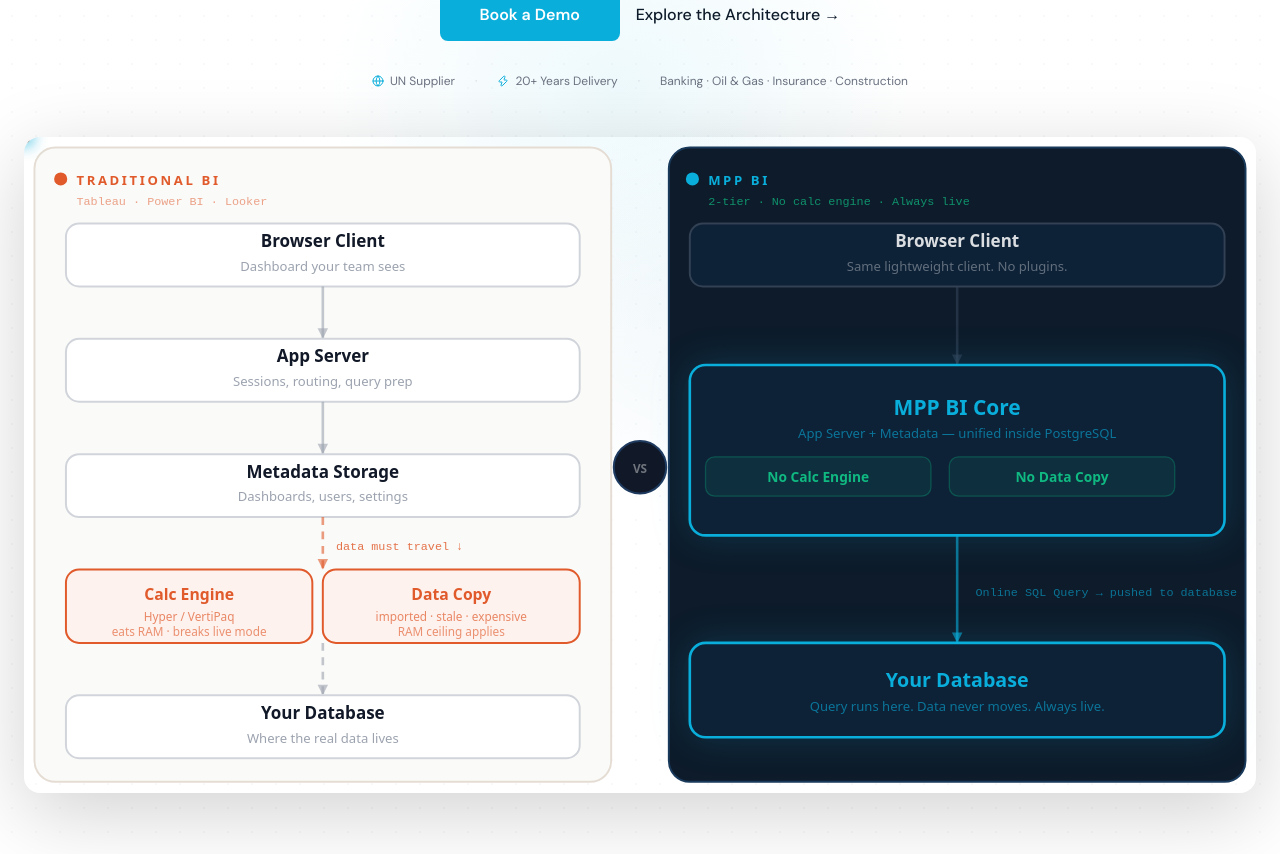
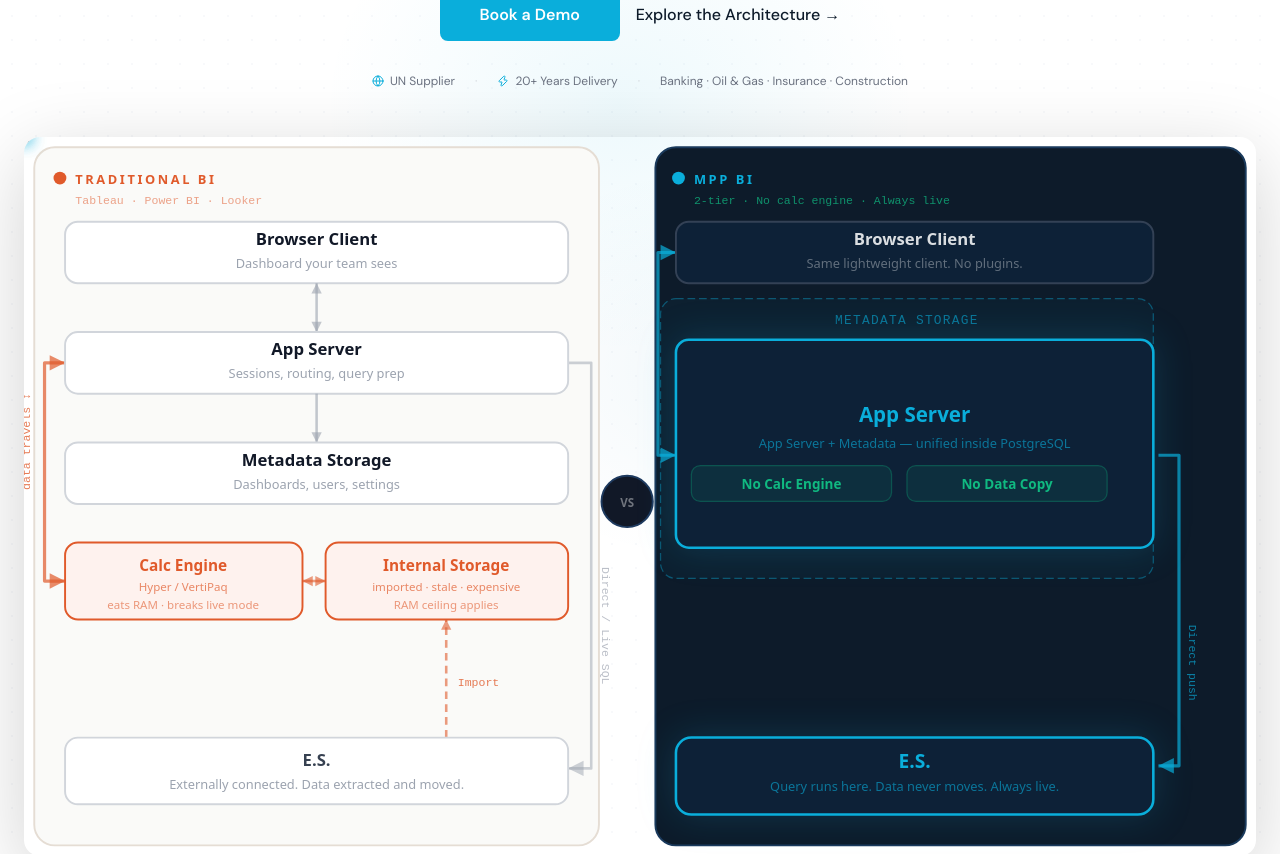
Before and after one commit to gmargaryan-hub/mpp-website-experiments, a Next.js app: page / in a window 1280 px wide. Shown: the part 500-1354 px from the top of the page. Built offline with nearby package versions, Linux system fonts and the light colour scheme.

Commit message:
actual version 3

```diff
--- a/src/components/HeroSection.tsx
+++ b/src/components/HeroSection.tsx
@@ -5,100 +5,28 @@ import Link from 'next/link'
 import { Globe, Zap } from 'lucide-react'
 import { openDemoModal } from '@/components/openDemoModal'
 
-// ─── Each path string must exactly match the visible SVG line geometry ────────
+// ─── Animated dot paths ───────────────────────────────────────────────────────
+// Legacy: Browser ↔ App Server
+const L_C1 = 'M 228 114 L 228 152'
+// Legacy: App Server → Metadata
+const L_C2 = 'M 228 200 L 228 238'
+// Legacy: E.S. → Internal Storage (Import, upward)
+const L_C3 = 'M 329 468 L 329 376'
 
-// Connector segment paths — each dot travels only its own connector gap
-// Left panel (legacy): 4 connector gaps between 5 boxes
-const L_C1 = 'M 228 114 L 228 154'   // Browser → AppServer
-const L_C2 = 'M 228 202 L 228 242'   // AppServer → MetaStorage
-const L_C3 = 'M 228 290 L 228 330'   // MetaStorage → CalcEngine
-const L_C4 = 'M 228 386 L 228 426'   // CalcEngine → Database
-
-// Right panel (MPP): 2 connector gaps between 3 blocks
-const R_C1 = 'M 712 114 L 712 174'   // Browser → Core (60px gap)
-const R_C2 = 'M 712 304 L 712 386'   // Core → Database (82px gap)
-
-function Connector({
-  x1, y1, x2, y2,
-  color = '#CBD5E1',
-  dashed = false,
-  label,
-  labelX,
-  labelY,
-}: {
-  x1: number; y1: number; x2: number; y2: number
-  color?: string; dashed?: boolean
-  label?: string; labelX?: number; labelY?: number
-}) {
-  return (
-    <>
-      <line
-        x1={x1} y1={y1} x2={x2} y2={y2}
-        stroke={color}
-        strokeWidth="2"
-        strokeOpacity="0.6"
-        strokeDasharray={dashed ? '6 5' : undefined}
-      />
-      <polygon
-        points={`${x2},${y2} ${x2 - 4},${y2 - 8} ${x2 + 4},${y2 - 8}`}
-        fill={color}
-        fillOpacity="0.6"
-      />
-      {label && (
-        <text x={labelX ?? x1 + 8} y={labelY ?? (y1 + y2) / 2 + 4}
-          fill={color} fontSize="9" fontFamily="monospace" fillOpacity="0.85">
-          {label}
-        </text>
-      )}
-    </>
-  )
-}
-
-function Box({
-  x, y, w, h, label, sub, accent, dark,
-}: {
-  x: number; y: number; w: number; h: number
-  label: string; sub?: string
-  accent?: string; dark?: boolean
-}) {
-  const fill = accent ? `${accent}12` : dark ? '#0D2137' : 'white'
-  const stroke = accent ?? (dark ? '#334155' : '#D1D5DB')
-  const labelColor = accent ?? (dark ? 'rgba(255,255,255,0.85)' : '#111827')
-  const subColor = dark ? 'rgba(255,255,255,0.35)' : '#9CA3AF'
-  const glow = accent ? `drop-shadow(0 0 8px ${accent}55)` : undefined
-
-  return (
-    <>
-      <rect x={x} y={y} width={w} height={h} rx="10"
-        fill={fill} stroke={stroke} strokeWidth={accent ? 2 : 1.5}
-        style={glow ? { filter: glow } : undefined}
-      />
-      <text x={x + w / 2} y={sub ? y + h / 2 - 6 : y + h / 2 + 5}
-        textAnchor="middle" fill={labelColor}
-        fontSize="13" fontWeight="700" fontFamily="system-ui">
-        {label}
-      </text>
-      {sub && (
-        <text x={x + w / 2} y={y + h / 2 + 12}
-          textAnchor="middle" fill={subColor} fontSize="10" fontFamily="system-ui">
-          {sub}
-        </text>
-      )}
-    </>
-  )
-}
+// MPP: Browser ↔ App Server (left gutter)
+const R_C1 = 'M 508 90 L 494 90 L 494 248 L 508 248'
+// MPP: App Server → E.S. (right gutter)
+const R_C2 = 'M 884 248 L 900 248 L 900 490 L 884 490'
 
 function ArchDiagram() {
-  // Left panel: x=8..448, boxes x=32 w=392, center x=228
-  // Right panel: x=492..932, boxes x=508 w=408, center x=712
   return (
-    <svg viewBox="0 0 940 500" className="w-full h-auto" xmlns="http://www.w3.org/2000/svg">
+    <svg viewBox="0 0 960 560" className="w-full h-auto" xmlns="http://www.w3.org/2000/svg">
 
-      {/* ── PANELS ──────────────────────────────────────────────────────── */}
-      <rect x="8" y="8" width="440" height="484" rx="16" fill="#FAFAF8" stroke="#E5DDD4" strokeWidth="1.5" />
-      <rect x="492" y="8" width="440" height="484" rx="16" fill="#0D1B2A" stroke="#1A3A5C" strokeWidth="1.5" />
+      {/* ── PANELS ── */}
+      <rect x="8" y="8" width="440" height="544" rx="16" fill="#FAFAF8" stroke="#E5DDD4" strokeWidth="1.5" />
+      <rect x="492" y="8" width="460" height="544" rx="16" fill="#0D1B2A" stroke="#1A3A5C" strokeWidth="1.5" />
 
-      {/* ── PANEL LABELS ───────────────────────────────────────────────── */}
+      {/* ── PANEL LABELS ── */}
       <circle cx="28" cy="32" r="5" fill="#E05A2B" />
       <text x="40" y="37" fill="#E05A2B" fontSize="10" fontWeight="800" fontFamily="system-ui" letterSpacing="2">TRADITIONAL BI</text>
       <text x="40" y="52" fill="#E05A2B" fontSize="9" fontFamily="monospace" fillOpacity="0.55">Tableau · Power BI · Looker</text>
@@ -107,95 +35,124 @@ function ArchDiagram() {
       <text x="522" y="37" fill="#0AAEDB" fontSize="10" fontWeight="800" fontFamily="system-ui" letterSpacing="2">MPP BI</text>
       <text x="522" y="52" fill="#10B981" fontSize="9" fontFamily="monospace" fillOpacity="0.75">2-tier · No calc engine · Always live</text>
 
-      {/* ── LEFT STACK (Traditional BI — 5 layers) ─────────────────────── */}
+      {/* ══════════ LEFT STACK ══════════ */}
 
-      <Box x={32} y={66} w={392} h={48} label="Browser Client" sub="Dashboard your team sees" />
-      <Connector x1={228} y1={114} x2={228} y2={154} color="#9CA3AF" />
+      {/* Left gutter: App Server ↔ CE/IS — drawn BEFORE boxes so boxes paint over crossing points */}
+      <polyline points="32,176 16,176 16,346 32,346" fill="none" stroke="#E05A2B" strokeWidth="2.5" strokeOpacity="0.7" strokeLinejoin="round" />
+      {/* arrowhead bottom → into CE */}
+      <polygon points="32,346 20,340 20,352" fill="#E05A2B" fillOpacity="0.7" />
+      {/* arrowhead top → double-headed */}
+      <polygon points="32,176 20,170 20,182" fill="#E05A2B" fillOpacity="0.7" />
+      <text x="5" y="275" fill="#E05A2B" fontSize="9" fontFamily="monospace" fillOpacity="0.8" transform="rotate(-90,5,275)">data travels ↕</text>
 
-      <Box x={32} y={154} w={392} h={48} label="App Server" sub="Sessions, routing, query prep" />
-      <Connector x1={228} y1={202} x2={228} y2={242} color="#9CA3AF" />
+      {/* Right gutter: App Server → E.S. Direct/Live SQL */}
+      <polyline points="424,176 442,176 442,492 424,492" fill="none" stroke="#9CA3AF" strokeWidth="2" strokeOpacity="0.5" strokeLinejoin="round" />
+      <polygon points="424,492 436,486 436,498" fill="#9CA3AF" fillOpacity="0.5" />
+      <text x="450" y="335" fill="#9CA3AF" fontSize="9" fontFamily="monospace" fillOpacity="0.7" transform="rotate(90,450,335)">Direct / Live SQL</text>
 
-      <Box x={32} y={242} w={392} h={48} label="Metadata Storage" sub="Dashboards, users, settings" />
+      {/* 1. Browser Client */}
+      <rect x="32" y="66" width="392" height="48" rx="10" fill="white" stroke="#D1D5DB" strokeWidth="1.5" />
+      <text x="228" y="84" textAnchor="middle" fill="#111827" fontSize="13" fontWeight="700" fontFamily="system-ui">Browser Client</text>
+      <text x="228" y="102" textAnchor="middle" fill="#9CA3AF" fontSize="10" fontFamily="system-ui">Dashboard your team sees</text>
 
-      {/* Red connector — data must physically travel */}
-      <Connector x1={228} y1={290} x2={228} y2={330} color="#E05A2B" dashed label="data must travel ↓" labelX={238} labelY={315} />
+      {/* Browser ↔ App Server double-headed */}
+      <line x1="228" y1="114" x2="228" y2="152" stroke="#9CA3AF" strokeWidth="2" strokeOpacity="0.6" />
+      <polygon points="228,114 224,122 232,122" fill="#9CA3AF" fillOpacity="0.6" />
+      <polygon points="228,152 224,144 232,144" fill="#9CA3AF" fillOpacity="0.6" />
 
-      {/* Calc Engine + Data Copy — side by side */}
-      <rect x={32} y={330} width={188} height={56} rx="10" fill="#FEF2EE" stroke="#E05A2B" strokeWidth="1.5" />
-      <text x={126} y={353} textAnchor="middle" fill="#E05A2B" fontSize="12" fontWeight="700" fontFamily="system-ui">Calc Engine</text>
-      <text x={126} y={369} textAnchor="middle" fill="#E05A2B" fontSize="9" fontFamily="system-ui" fillOpacity="0.7">Hyper / VertiPaq</text>
-      <text x={126} y={381} textAnchor="middle" fill="#E05A2B" fontSize="9" fontFamily="system-ui" fillOpacity="0.65">eats RAM · breaks live mode</text>
+      {/* 2. App Server */}
+      <rect x="32" y="152" width="392" height="48" rx="10" fill="white" stroke="#D1D5DB" strokeWidth="1.5" />
+      <text x="228" y="170" textAnchor="middle" fill="#111827" fontSize="13" fontWeight="700" fontFamily="system-ui">App Server</text>
+      <text x="228" y="188" textAnchor="middle" fill="#9CA3AF" fontSize="10" fontFamily="system-ui">Sessions, routing, query prep</text>
 
-      <rect x={228} y={330} width={196} height={56} rx="10" fill="#FEF2EE" stroke="#E05A2B" strokeWidth="1.5" />
-      <text x={326} y={353} textAnchor="middle" fill="#E05A2B" fontSize="12" fontWeight="700" fontFamily="system-ui">Data Copy</text>
-      <text x={326} y={369} textAnchor="middle" fill="#E05A2B" fontSize="9" fontFamily="system-ui" fillOpacity="0.7">imported · stale · expensive</text>
-      <text x={326} y={381} textAnchor="middle" fill="#E05A2B" fontSize="9" fontFamily="system-ui" fillOpacity="0.65">RAM ceiling applies</text>
+      {/* App Server → Metadata single arrow */}
+      <line x1="228" y1="200" x2="228" y2="238" stroke="#9CA3AF" strokeWidth="2" strokeOpacity="0.6" />
+      <polygon points="228,238 224,230 232,230" fill="#9CA3AF" fillOpacity="0.6" />
 
-      <Connector x1={228} y1={386} x2={228} y2={426} color="#9CA3AF" dashed />
+      {/* 3. Metadata Storage — drawn AFTER gutter so white fill covers the crossing */}
+      <rect x="32" y="238" width="392" height="48" rx="10" fill="white" stroke="#D1D5DB" strokeWidth="1.5" />
+      <text x="228" y="256" textAnchor="middle" fill="#111827" fontSize="13" fontWeight="700" fontFamily="system-ui">Metadata Storage</text>
+      <text x="228" y="274" textAnchor="middle" fill="#9CA3AF" fontSize="10" fontFamily="system-ui">Dashboards, users, settings</text>
 
-      <Box x={32} y={426} w={392} h={48} label="Your Database" sub="Where the real data lives" />
+      {/* 4. CE + IS side by side */}
+      <rect x="32" y="316" width="185" height="60" rx="10" fill="#FEF2EE" stroke="#E05A2B" strokeWidth="1.5" />
+      <text x="124" y="338" textAnchor="middle" fill="#E05A2B" fontSize="12" fontWeight="700" fontFamily="system-ui">Calc Engine</text>
+      <text x="124" y="354" textAnchor="middle" fill="#E05A2B" fontSize="9" fontFamily="system-ui" fillOpacity="0.7">Hyper / VertiPaq</text>
+      <text x="124" y="368" textAnchor="middle" fill="#E05A2B" fontSize="9" fontFamily="system-ui" fillOpacity="0.6">eats RAM · breaks live mode</text>
 
-      {/* LEFT DOTS — one per connector, cascade effect */}
+      {/* CE ↔ IS double-headed */}
+      <line x1="217" y1="346" x2="235" y2="346" stroke="#E05A2B" strokeWidth="2" strokeOpacity="0.6" />
+      <polygon points="217,346 225,342 225,350" fill="#E05A2B" fillOpacity="0.6" />
+      <polygon points="235,346 227,342 227,350" fill="#E05A2B" fillOpacity="0.6" />
+
+      <rect x="235" y="316" width="189" height="60" rx="10" fill="#FEF2EE" stroke="#E05A2B" strokeWidth="1.5" />
+      <text x="329" y="338" textAnchor="middle" fill="#E05A2B" fontSize="12" fontWeight="700" fontFamily="system-ui">Internal Storage</text>
+      <text x="329" y="354" textAnchor="middle" fill="#E05A2B" fontSize="9" fontFamily="system-ui" fillOpacity="0.7">imported · stale · expensive</text>
+      <text x="329" y="368" textAnchor="middle" fill="#E05A2B" fontSize="9" fontFamily="system-ui" fillOpacity="0.6">RAM ceiling applies</text>
+
+      {/* E.S. → IS Import (dashed, upward) */}
+      <line x1="329" y1="468" x2="329" y2="376" stroke="#E05A2B" strokeWidth="2" strokeOpacity="0.6" strokeDasharray="6 4" />
+      <polygon points="329,376 325,384 333,384" fill="#E05A2B" fillOpacity="0.6" />
+      <text x="338" y="428" fill="#E05A2B" fontSize="9" fontFamily="monospace" fillOpacity="0.8">Import</text>
+
+      {/* 5. E.S. Legacy */}
+      <rect x="32" y="468" width="392" height="52" rx="10" fill="white" stroke="#D1D5DB" strokeWidth="1.5" />
+      <text x="228" y="490" textAnchor="middle" fill="#374151" fontSize="13" fontWeight="700" fontFamily="system-ui">E.S.</text>
+      <text x="228" y="508" textAnchor="middle" fill="#9CA3AF" fontSize="10" fontFamily="system-ui">Externally connected. Data extracted and moved.</text>
+
+      {/* ── ANIMATED DOTS (Legacy) ── */}
       <circle r="5" fill="#E05A2B" fillOpacity="0.9">
         <animateMotion dur="1.6s" begin="0s" repeatCount="indefinite" path={L_C1} />
       </circle>
-      <circle r="5" fill="#E05A2B" fillOpacity="0.9">
-        <animateMotion dur="1.6s" begin="0.4s" repeatCount="indefinite" path={L_C2} />
+      <circle r="5" fill="#9CA3AF" fillOpacity="0.9">
+        <animateMotion dur="1.6s" begin="0.5s" repeatCount="indefinite" path={L_C2} />
       </circle>
       <circle r="5" fill="#E05A2B" fillOpacity="0.9">
-        <animateMotion dur="1.6s" begin="0.8s" repeatCount="indefinite" path={L_C3} />
-      </circle>
-      <circle r="5" fill="#E05A2B" fillOpacity="0.9">
-        <animateMotion dur="1.6s" begin="1.2s" repeatCount="indefinite" path={L_C4} />
+        <animateMotion dur="1.6s" begin="1.0s" repeatCount="indefinite" path={L_C3} />
       </circle>
 
-      {/* ── VS ─────────────────────────────────────────────────────────── */}
-      <circle cx="470" cy="252" r="20" fill="#111827" stroke="#1E3A5F" strokeWidth="1.5" />
-      <text x="470" y="256" textAnchor="middle" fill="rgba(255,255,255,0.4)"
-        fontSize="9" fontWeight="800" fontFamily="system-ui">VS</text>
+      {/* ── VS ── */}
+      <circle cx="470" cy="284" r="20" fill="#111827" stroke="#1E3A5F" strokeWidth="1.5" />
+      <text x="470" y="288" textAnchor="middle" fill="rgba(255,255,255,0.4)" fontSize="9" fontWeight="800" fontFamily="system-ui">VS</text>
 
-      {/* ── RIGHT STACK (MPP BI — 3 layers, spacious) ──────────────────── */}
+      {/* ══════════ RIGHT STACK (MPP BI) ══════════ */}
 
-      <Box x={508} y={66} w={408} h={48} label="Browser Client" sub="Same lightweight client. No plugins." dark />
-      <Connector x1={712} y1={114} x2={712} y2={174} color="#334155" />
+      {/* Left gutter: Browser ↔ App Server */}
+      <polyline points="508,90 494,90 494,248 508,248" fill="none" stroke="#0AAEDB" strokeWidth="2.5" strokeOpacity="0.7" strokeLinejoin="round" />
+      <polygon points="508,90 496,84 496,96" fill="#0AAEDB" fillOpacity="0.7" />
+      <polygon points="508,248 496,242 496,254" fill="#0AAEDB" fillOpacity="0.7" />
 
-      {/* MPP BI Core — prominent, with room to breathe */}
-      <rect x={508} y={174} width={408} height={130} rx="12"
-        fill="#0D2137" stroke="#0AAEDB" strokeWidth="2"
+      {/* Right gutter: App Server → E.S. Direct push */}
+      <polyline points="884,248 900,248 900,490 884,490" fill="none" stroke="#0AAEDB" strokeWidth="2.5" strokeOpacity="0.7" strokeLinejoin="round" />
+      <polygon points="884,490 896,484 896,496" fill="#0AAEDB" fillOpacity="0.7" />
+      <text x="908" y="380" fill="#0AAEDB" fontSize="9" fontFamily="monospace" fillOpacity="0.7" transform="rotate(90,908,380)">Direct push</text>
+
+      {/* Metadata Storage dashed container — drawn after gutters */}
+      <rect x="496" y="126" width="384" height="218" rx="12" fill="#0AAEDB" fillOpacity="0.03" stroke="#0AAEDB" strokeWidth="1" strokeDasharray="6 3" strokeOpacity="0.4" />
+      <text x="688" y="146" textAnchor="middle" fill="#0AAEDB" fontSize="10" fontFamily="monospace" fillOpacity="0.6" letterSpacing="1">METADATA STORAGE</text>
+
+      {/* 1. Browser Client */}
+      <rect x="508" y="66" width="372" height="48" rx="10" fill="#0D2137" stroke="#334155" strokeWidth="1.5" />
+      <text x="694" y="84" textAnchor="middle" fill="rgba(255,255,255,0.85)" fontSize="13" fontWeight="700" fontFamily="system-ui">Browser Client</text>
+      <text x="694" y="102" textAnchor="middle" fill="rgba(255,255,255,0.35)" fontSize="10" fontFamily="system-ui">Same lightweight client. No plugins.</text>
+
+      {/* 2. App Server inside Metadata Storage */}
+      <rect x="508" y="158" width="372" height="162" rx="10" fill="#0D2137" stroke="#0AAEDB" strokeWidth="2"
         style={{ filter: 'drop-shadow(0 0 14px rgba(10,174,219,0.18))' }} />
-      <text x={712} y={212} textAnchor="middle" fill="#0AAEDB"
-        fontSize="16" fontWeight="800" fontFamily="system-ui">MPP BI Core</text>
-      <text x={712} y={230} textAnchor="middle" fill="#0AAEDB"
-        fontSize="10" fontFamily="system-ui" fillOpacity="0.6">
-        App Server + Metadata — unified inside PostgreSQL
-      </text>
-      <rect x={520} y={244} width={172} height={30} rx="7"
-        fill="#10B981" fillOpacity="0.09" stroke="#10B981" strokeWidth="1" strokeOpacity="0.3" />
-      <text x={606} y={263} textAnchor="middle" fill="#10B981"
-        fontSize="10.5" fontFamily="system-ui" fontWeight="600">No Calc Engine</text>
-      <rect x={706} y={244} width={172} height={30} rx="7"
-        fill="#10B981" fillOpacity="0.09" stroke="#10B981" strokeWidth="1" strokeOpacity="0.3" />
-      <text x={792} y={263} textAnchor="middle" fill="#10B981"
-        fontSize="10.5" fontFamily="system-ui" fontWeight="600">No Data Copy</text>
+      <text x="694" y="222" textAnchor="middle" fill="#0AAEDB" fontSize="16" fontWeight="800" fontFamily="system-ui">App Server</text>
+      <text x="694" y="242" textAnchor="middle" fill="#0AAEDB" fontSize="10" fontFamily="system-ui" fillOpacity="0.6">App Server + Metadata — unified inside PostgreSQL</text>
+      <rect x="520" y="256" width="156" height="28" rx="7" fill="#10B981" fillOpacity="0.09" stroke="#10B981" strokeWidth="1" strokeOpacity="0.3" />
+      <text x="598" y="274" textAnchor="middle" fill="#10B981" fontSize="10.5" fontFamily="system-ui" fontWeight="600">No Calc Engine</text>
+      <rect x="688" y="256" width="156" height="28" rx="7" fill="#10B981" fillOpacity="0.09" stroke="#10B981" strokeWidth="1" strokeOpacity="0.3" />
+      <text x="766" y="274" textAnchor="middle" fill="#10B981" fontSize="10.5" fontFamily="system-ui" fontWeight="600">No Data Copy</text>
 
-      {/* Generous connector gap between Core and Database */}
-      <Connector x1={712} y1={304} x2={712} y2={386} color="#0AAEDB" />
-      <text x={726} y={350} fill="#0AAEDB" fontSize="9" fontFamily="monospace" fillOpacity="0.6">
-        Online SQL Query → pushed to database
-      </text>
+      {/* 3. E.S. MPP BI */}
+      <rect x="508" y="468" width="372" height="60" rx="12" fill="#0D2137" stroke="#0AAEDB" strokeWidth="2"
+        style={{ filter: 'drop-shadow(0 0 14px rgba(10,174,219,0.18))' }} />
+      <text x="694" y="492" textAnchor="middle" fill="#0AAEDB" fontSize="15" fontWeight="800" fontFamily="system-ui">E.S.</text>
+      <text x="694" y="510" textAnchor="middle" fill="#0AAEDB" fontSize="10" fontFamily="system-ui" fillOpacity="0.6">Query runs here. Data never moves. Always live.</text>
 
-      {/* Your Database */}
-      <rect x={508} y={386} width={408} height={72} rx="12"
-        fill="#0D2137" stroke="#0AAEDB" strokeWidth="2"
-        style={{ filter: 'drop-shadow(0 0 14px rgba(10,174,219,0.18))' }} />
-      <text x={712} y={420} textAnchor="middle" fill="#0AAEDB"
-        fontSize="15" fontWeight="800" fontFamily="system-ui">Your Database</text>
-      <text x={712} y={438} textAnchor="middle" fill="#0AAEDB"
-        fontSize="10" fontFamily="system-ui" fillOpacity="0.6">
-        Query runs here. Data never moves. Always live.
-      </text>
-
-      {/* RIGHT DOTS — one per connector, fast and direct */}
+      {/* ── ANIMATED DOTS (MPP BI) ── */}
       <circle r="5" fill="#0AAEDB" style={{ filter: 'drop-shadow(0 0 6px rgba(10,174,219,0.85))' }}>
         <animateMotion dur="1.1s" begin="0s" repeatCount="indefinite" path={R_C1} />
       </circle>
```
